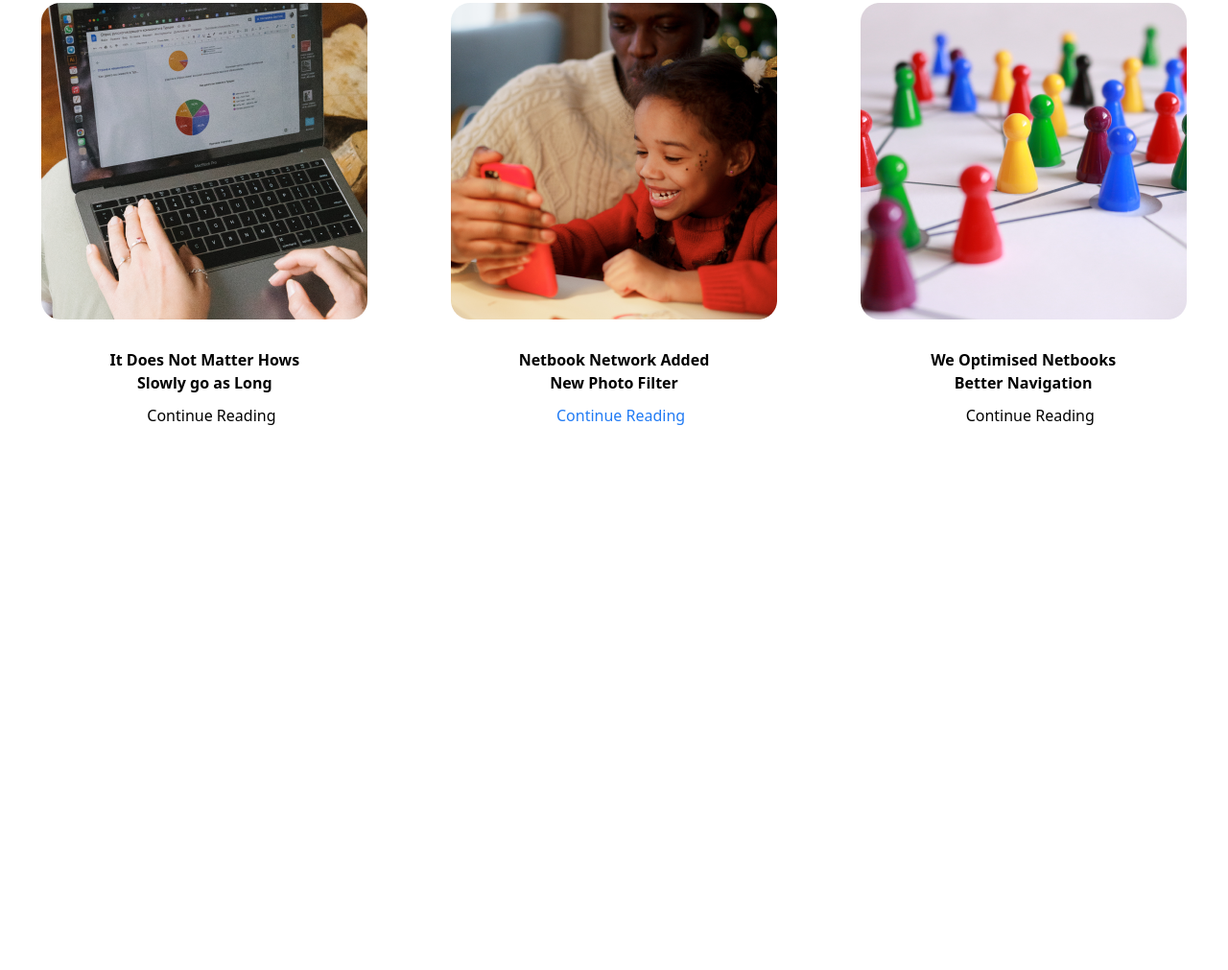
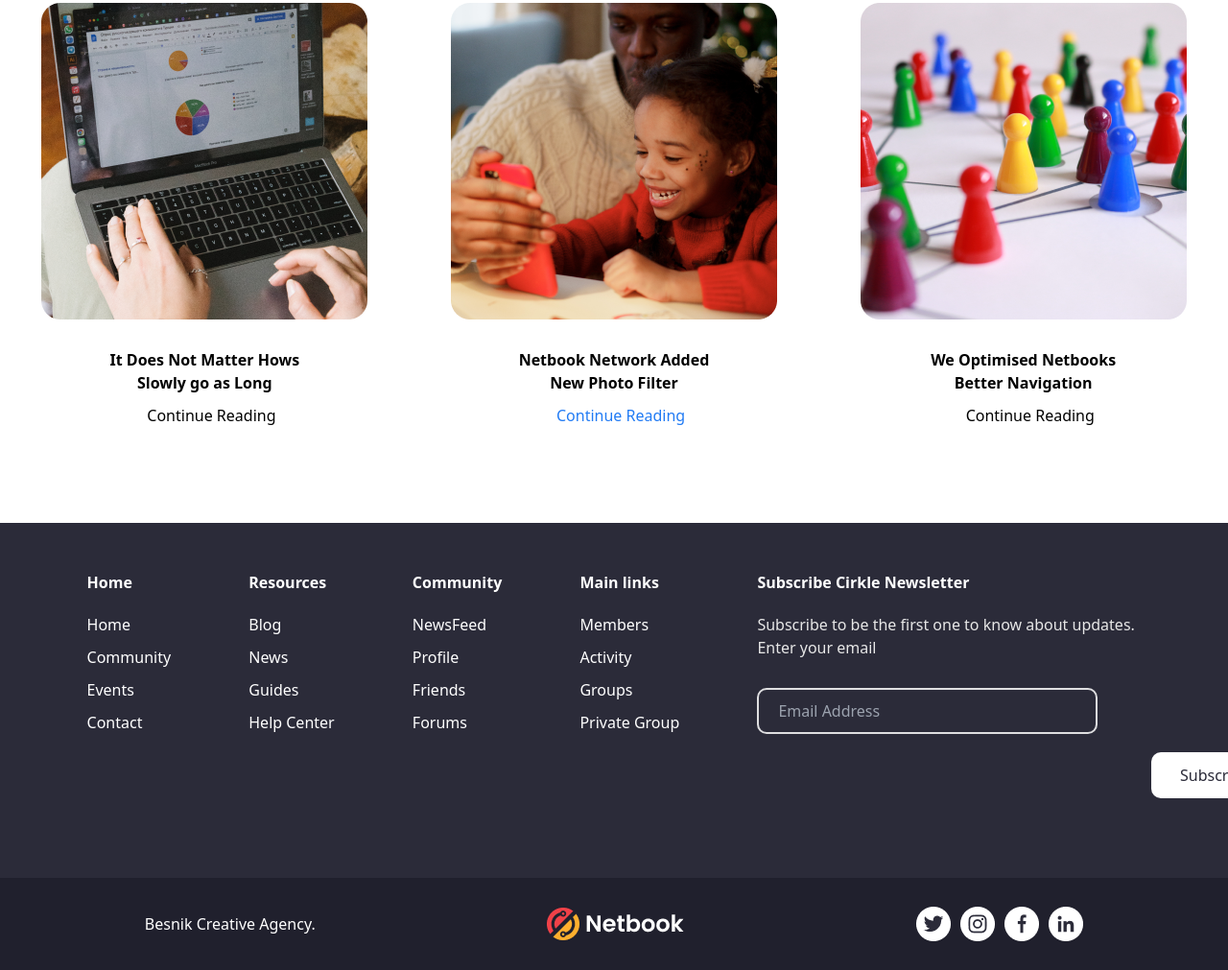
Before and after one commit to Manuchehrzoda/new-project-1, a website: page index.html in a window 1280 px wide. Shown: the part 4596-5607 px from the top of the page at 96% size. Before the commit the page ends 5041 px from the top, so only its background shows below. Drawn offline with Linux system fonts and the light colour scheme.

Commit message:
section8

```diff
--- a/index.html
+++ b/index.html
@@ -299,7 +299,8 @@
             <p class="text-[#217BF4] font-bold">Get Our Aplication</p>
             <h1 class="text-[40px] font-bold w-[400px] mt-[20px]">You Can Easily Find
                 This App…!</h1>
-            <p class="text-[#656464] w-[350px] mt-[10px]">I say chap that’s suing lavatory chip shop gosh off his smashing boot are you taking the piss posh loo brilliant.</p>
+            <p class="text-[#656464] w-[350px] mt-[10px]">I say chap that’s suing lavatory chip shop gosh off his
+                smashing boot are you taking the piss posh loo brilliant.</p>
 
             <div class="flex items-center gap-[50px] mt-[50px]">
 
@@ -322,7 +323,8 @@
         <div>
 
             <img src="./src/Image (8).png" alt="">
-            <h1 class="font-bold w-[200px] text-center mt-[30px] ml-[70px]">It Does Not Matter Hows Slowly go as Long</h1>
+            <h1 class="font-bold w-[200px] text-center mt-[30px] ml-[70px]">It Does Not Matter Hows Slowly go as Long
+            </h1>
             <p class="tex-[#656464] mt-[10px] ml-[110px]">Continue Reading</p>
 
 
@@ -348,6 +350,84 @@
 
     </div>
 
+    <div class="bg-[#2B2B39] p-[50px] text-[white] flex items-start justify-around mt-[100px] pb-[150px]">
+
+        <div>
+
+            <h1 class="font-bold">Home</h1>
+            <p class="mt-[20px]">Home</p>
+            <p class="mt-[10px]">Community</p>
+            <p class="mt-[10px]">Events</p>
+            <p class="mt-[10px]">Contact</p>
+
+        </div>
+
+        <div>
+
+            <h1 class="font-bold">Resources</h1>
+            <p class="mt-[20px]">Blog</p>
+            <p class="mt-[10px]">News</p>
+            <p class="mt-[10px]">Guides</p>
+            <p class="mt-[10px]">Help Center</p>
+
+        </div>
+
+        <div>
+
+            <h1 class="font-bold">Community</h1>
+            <p class="mt-[20px]">NewsFeed</p>
+            <p class="mt-[10px]">Profile</p>
+            <p class="mt-[10px]">Friends</p>
+            <p class="mt-[10px]">Forums</p>
+
+        </div>
+
+        <div>
+
+            <h1 class="font-bold">Main links</h1>
+            <p class="mt-[20px]">Members</p>
+            <p class="mt-[10px]">Activity</p>
+            <p class="mt-[10px]">Groups</p>
+            <p class="mt-[10px]">Private Group</p>
+
+        </div>
+
+        <div>
+
+            <h1 class="font-bold">Subscribe Cirkle Newsletter</h1>
+            <p class="w-[400px] mt-[20px] text-[#E7E7E7]">Subscribe to be the first one to know about updates. Enter
+                your email</p>
+
+            <div>
+
+                <input
+                    class="bg-[#2B2B39] text-[#717179] border-[2px] border-[solid] border-[#FFFFFFD9] pl-[20px] py-[10px] pr-[100px] mt-[30px] rounded-[10px]"
+                    type="text" placeholder="Email Address">
+                <button
+                    class="py-[12px] bg-[white] text-[#2B2B39] px-[30px] rounded-[10px] absolute top-[5380px] left-[1200px]">Subscribe</button>
+
+            </div>
+
+        </div>
+
+    </div>
+
+    <div class="bg-[#20202D] p-[30px] flex items-center justify-around">
+
+        <p class="text-[white]">Besnik Creative Agency.</p>
+        <img src="./src/logo (8).png" alt="">
+
+        <div class="flex items-center gap-[10px]">
+
+            <img src="./src/Twitter.png" alt="">
+            <img src="./src/instagram (1).png" alt="">
+            <img src="./src/facebook (1).png" alt="">
+            <img src="./src/Linkedin (1).png" alt="">
+
+        </div>
+
+    </div>
+
 </body>
 
 </html>
```
Also changed, not shown: src/Linkedin (1).png (added), src/Twitter.png (added), src/facebook (1).png (added), src/instagram (1).png (added), src/logo (8).png (added), src/output.css.
